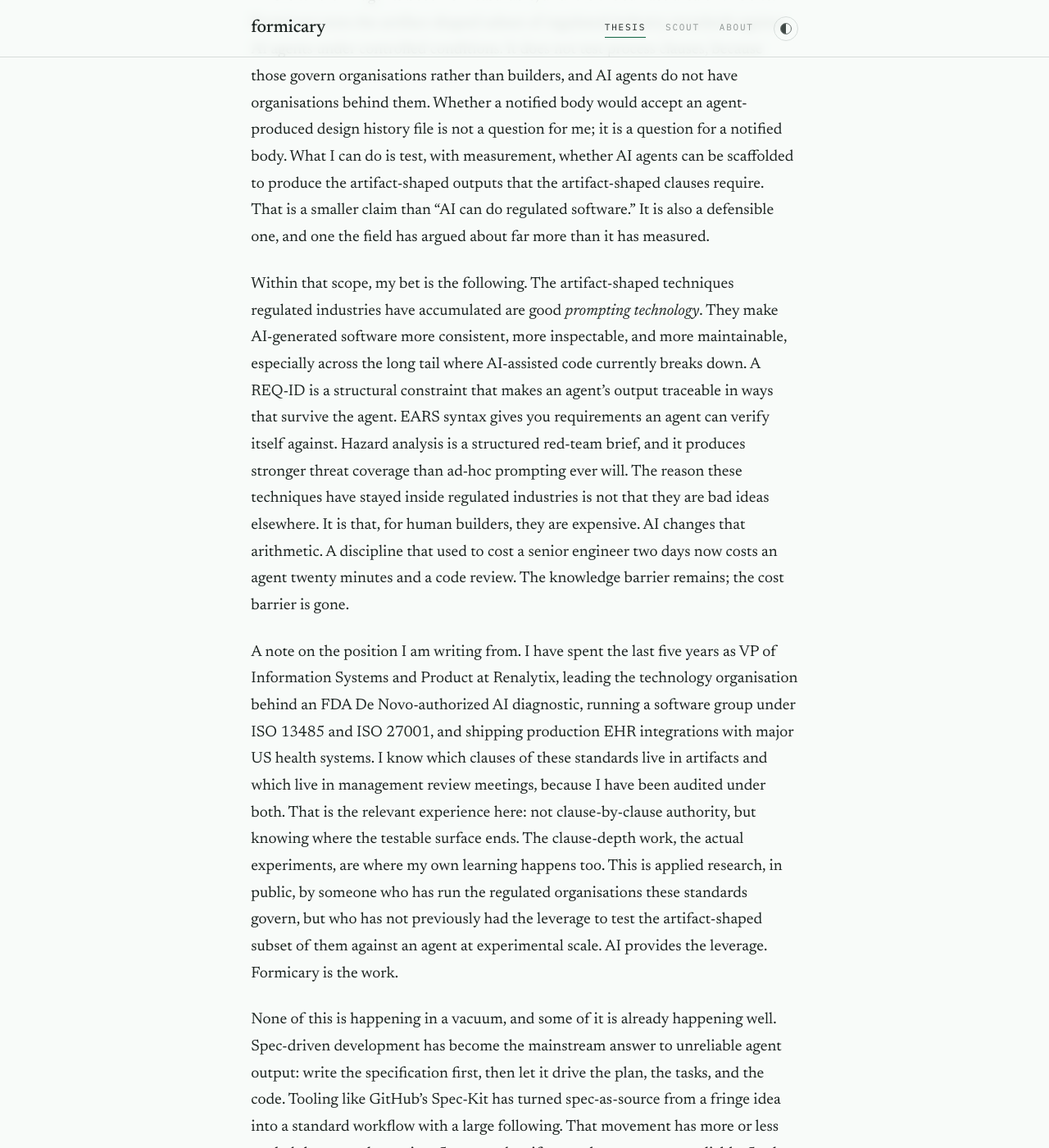
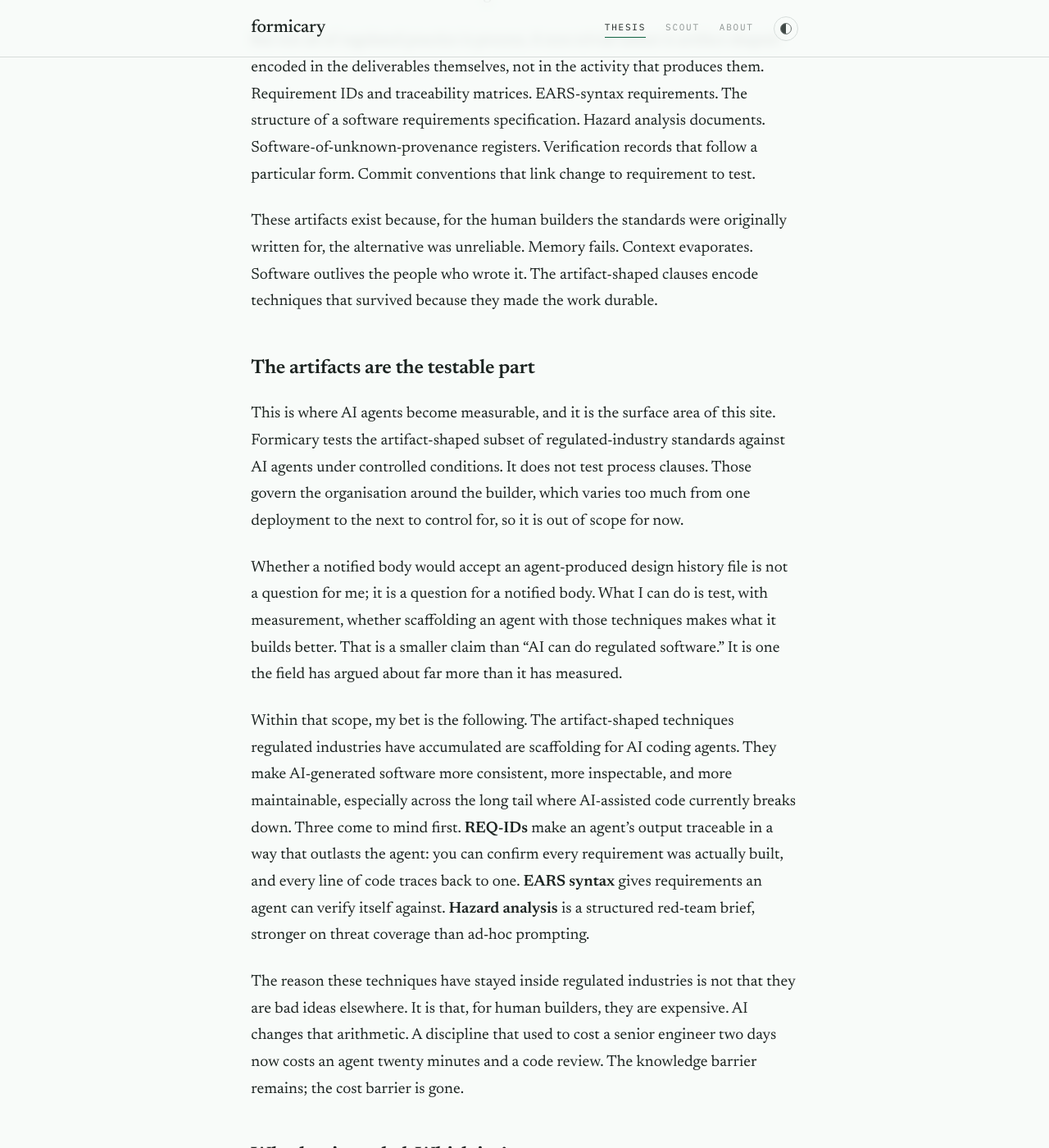
Before and after one commit to AdrianRossouw/formicary.ai, a Jekyll site: the page built from index.md, in a window 1280 px wide and 1400 px high, scrolled down 2166 px. Shown: the whole window at 82% size. Built offline with Jekyll 4.4.1, drawn with Linux system fonts in a browser that asks for light colours; some of the changed text lies outside the part shown.

Commit message:
fix(REQ-018): sync thesis from vault — section headings, tighter standfirst, new sections
Co-Authored-By: Claude Sonnet 4.6 <noreply@anthropic.com>
Entire-Checkpoint: 4634d93ab9a2

```diff
--- a/index.md
+++ b/index.md
@@ -23,33 +23,57 @@ description: Applied research on whether regulated-software discipline makes AI-
 <hr class="rule-mark" />
 
 <div class="prose">
-  <p class="lede">You can build a working SaaS application in a weekend with an AI agent now. That is new, but the interesting question about AI-assisted software is not what gets shipped on Sunday night. It is what the code looks like in year three, when the original author is gone, when the requirements have drifted twice, when something has broken in production and somebody has to figure out what the agent was thinking when it wrote the function that is now on fire.</p>
+  <p class="lede">You can build a working app in a weekend with an AI agent. Whether it still stands in year three is the harder question, and the more expensive one. Regulated industries spent forty years working out how to make fallible builders produce software that lasts. Formicary tests the artifact-shaped part of that discipline on AI coding agents, and measures what helps. Working notes, in public, one experiment at a time.</p>
+
+  <h2>The hard part comes later</h2>
+
+  <p>The interesting question about AI-assisted software is not what gets shipped on Sunday night. It is what the code looks like in year three, when the original author is gone, when the requirements have drifted twice, when something has broken in production and somebody has to figure out what the agent was thinking when it wrote the function that is now on fire.</p>
 
   <p>That is the long tail of software. It is where most of the cost lives, where most of the value lives, and where AI-assisted code currently fails worst. A weekend prototype that nobody can maintain is not a productivity gain. It is technical debt at unprecedented velocity. If AI is going to matter for software in a way that compounds, it has to make the long tail better, not just the launch faster.</p>
 
-  <p>There is a body of practice that has been quietly working on this problem for thirty years, and almost nobody in the AI tooling space is reading it. The regulated-software industries (medical devices, aviation, pharma, finance) have spent decades accumulating answers to the question of how a fallible builder can be made to produce trustworthy, maintainable software. Most of those answers are not about the software itself. They are about the <em>process</em> that produces it: change control, design review, configuration management, training records, management review, supplier qualification, corrective action. The standards that govern these industries are largely process documents. They describe the activity of building, not the build.</p>
+  <h2>The industry already solved this once</h2>
+
+  <p>There is a body of practice that has been quietly working on this problem for forty years, and it seems almost nobody in the AI tooling space is reading it. The regulated-software industries (medical devices, aviation, pharma, finance) have spent decades accumulating answers to the question of how a fallible builder can be made to produce trustworthy, maintainable software.</p>
+
+  <p>Most of those answers are not about the software itself. They are about the <em>process</em> that produces it: change control, design review, configuration management, training records, management review, supplier qualification, corrective action. The standards that govern these industries are largely process documents. They describe the activity of building, not the build.</p>
 
   <p>That is, in itself, the central insight of regulated software. These industries discovered, the hard way, that reliable software is downstream of a reliable process, and that no amount of cleverness in the developer compensates for an uncontrolled environment around the developer. Process-as-substrate-for-quality is not bureaucratic overhead. It is the thing.</p>
 
-  <p>But not all of regulated practice is process. A non-trivial subset is artifact-shaped: encoded in the deliverables themselves, not in the activity that produces them. Requirement IDs and traceability matrices. EARS-syntax requirements. The structure of a software requirements specification. Hazard analysis documents. Software-of-unknown-provenance registers. Verification records that follow a particular form. Commit conventions that link change to requirement to test. These artifacts exist because, for the human builders the standards were originally written for, the alternative was unreliable. Memory fails. Context evaporates. Software outlives the people who wrote it. The artifact-shaped clauses encode techniques that survived because they made the work durable.</p>
+  <p>But not all of regulated practice is process. A non-trivial subset is artifact-shaped: encoded in the deliverables themselves, not in the activity that produces them. Requirement IDs and traceability matrices. EARS-syntax requirements. The structure of a software requirements specification. Hazard analysis documents. Software-of-unknown-provenance registers. Verification records that follow a particular form. Commit conventions that link change to requirement to test.</p>
 
-  <p>This is where AI agents become measurable, and it is the surface area of this site. Formicary tests the artifact-shaped subset of regulated-industry standards against AI agents under controlled conditions. It does not test process clauses, because those govern organisations rather than builders, and AI agents do not have organisations behind them. Whether a notified body would accept an agent-produced design history file is not a question for me; it is a question for a notified body. What I can do is test, with measurement, whether AI agents can be scaffolded to produce the artifact-shaped outputs that the artifact-shaped clauses require. That is a smaller claim than &ldquo;AI can do regulated software.&rdquo; It is also a defensible one, and one the field has argued about far more than it has measured.</p>
+  <p>These artifacts exist because, for the human builders the standards were originally written for, the alternative was unreliable. Memory fails. Context evaporates. Software outlives the people who wrote it. The artifact-shaped clauses encode techniques that survived because they made the work durable.</p>
 
-  <p>Within that scope, my bet is the following. The artifact-shaped techniques regulated industries have accumulated are good <em>prompting technology</em>. They make AI-generated software more consistent, more inspectable, and more maintainable, especially across the long tail where AI-assisted code currently breaks down. A REQ-ID is a structural constraint that makes an agent&rsquo;s output traceable in ways that survive the agent. EARS syntax gives you requirements an agent can verify itself against. Hazard analysis is a structured red-team brief, and it produces stronger threat coverage than ad-hoc prompting ever will. The reason these techniques have stayed inside regulated industries is not that they are bad ideas elsewhere. It is that, for human builders, they are expensive. AI changes that arithmetic. A discipline that used to cost a senior engineer two days now costs an agent twenty minutes and a code review. The knowledge barrier remains; the cost barrier is gone.</p>
+  <h2>The artifacts are the testable part</h2>
 
-  <p>A note on the position I am writing from. I have spent the last five years as VP of Information Systems and Product at Renalytix, leading the technology organisation behind an FDA De Novo-authorized AI diagnostic, running a software group under ISO 13485 and ISO 27001, and shipping production EHR integrations with major US health systems. I know which clauses of these standards live in artifacts and which live in management review meetings, because I have been audited under both. That is the relevant experience here: not clause-by-clause authority, but knowing where the testable surface ends. The clause-depth work, the actual experiments, are where my own learning happens too. This is applied research, in public, by someone who has run the regulated organisations these standards govern, but who has not previously had the leverage to test the artifact-shaped subset of them against an agent at experimental scale. AI provides the leverage. Formicary is the work.</p>
+  <p>This is where AI agents become measurable, and it is the surface area of this site. Formicary tests the artifact-shaped subset of regulated-industry standards against AI agents under controlled conditions. It does not test process clauses. Those govern the organisation around the builder, which varies too much from one deployment to the next to control for, so it is out of scope for now.</p>
 
-  <p>None of this is happening in a vacuum, and some of it is already happening well. Spec-driven development has become the mainstream answer to unreliable agent output: write the specification first, then let it drive the plan, the tasks, and the code. Tooling like GitHub&rsquo;s Spec-Kit has turned spec-as-source from a fringe idea into a standard workflow with a large following. That movement has more or less settled the general question. Structured artifacts make agents more reliable. So the useful question now is not whether, but which. Spec-driven development leans on the specification and little else, while the wider vocabulary the regulated industries spent thirty years building, requirement IDs, traceability, EARS syntax, hazard analysis, has barely entered agent workflows at all. The question I care about is narrow and practical: of those techniques, which ones actually improve outcomes, and by how much?</p>
+  <p>Whether a notified body would accept an agent-produced design history file is not a question for me; it is a question for a notified body. What I can do is test, with measurement, whether scaffolding an agent with those techniques makes what it builds better. That is a smaller claim than &ldquo;AI can do regulated software.&rdquo; It is one the field has argued about far more than it has measured.</p>
+
+  <p>Within that scope, my bet is the following. The artifact-shaped techniques regulated industries have accumulated are scaffolding for AI coding agents. They make AI-generated software more consistent, more inspectable, and more maintainable, especially across the long tail where AI-assisted code currently breaks down. Three come to mind first. <strong>REQ-IDs</strong> make an agent&rsquo;s output traceable in a way that outlasts the agent: you can confirm every requirement was actually built, and every line of code traces back to one. <strong>EARS syntax</strong> gives requirements an agent can verify itself against. <strong>Hazard analysis</strong> is a structured red-team brief, stronger on threat coverage than ad-hoc prompting.</p>
+
+  <p>The reason these techniques have stayed inside regulated industries is not that they are bad ideas elsewhere. It is that, for human builders, they are expensive. AI changes that arithmetic. A discipline that used to cost a senior engineer two days now costs an agent twenty minutes and a code review. The knowledge barrier remains; the cost barrier is gone.</p>
+
+  <h2>Whether is settled. Which isn&rsquo;t.</h2>
+
+  <p>None of this is happening in a vacuum, and some of it is already happening well. Spec-driven development has become the mainstream answer to unreliable agent output: write the specification first, then let it drive the plan, the tasks, and the code. Tooling like GitHub&rsquo;s Spec-Kit has turned spec-as-source from a fringe idea into a standard workflow with a large following. That movement has more or less settled the general question. Structured artifacts make agents more reliable. So the useful question now is not whether, but which. Spec-driven development leans on the specification and little else, while the wider vocabulary the regulated industries spent forty years building has barely entered agent workflows at all. The question I care about is narrow and practical: of those techniques, which ones actually improve outcomes, and by how much?</p>
+
+  <h2>Start with the cheapest technique</h2>
 
   <p>The first experiment, Gen 001, tests the lowest-cost technique with the most obvious transfer beyond regulated industries: requirement IDs. The substrate is the backend of a small recipe application, repeatedly built from spec under different scaffolding variants. One variant gives the agent a flat specification. Another adds REQ-IDs in the spec. A third adds REQ-IDs in the spec and references to them in the agent&rsquo;s instructions and commit conventions. Each variant runs twenty times. The scorer suite checks whether every requirement has an implementation reference, whether every implementation cites a requirement, whether commit messages carry REQ-IDs, and whether the test suite covers each requirement bidirectionally.</p>
 
-  <p>Designing that scorer suite is the current work, and it is the hard part. Deciding what counts as a requirement being <em>satisfied</em> rather than merely <em>referenced</em> is where conformance measurement stops being mechanical and starts requiring judgement. Most of what passes for AI evaluation right now is benchmark theatre; if I cannot defend the scorer, the numbers are noise. So I am isolating the irreducibly semantic judgement to the smallest possible surface, scoring everything around it deterministically, and validating the judge against a hand-scored gold set before trusting it across trials. I would rather get the evaluation defensible before running a single trial than generate numbers I cannot stand behind. Where exactly conformance scoring stops being mechanical is, in itself, one of the findings.</p>
+  <p>Designing that scorer suite is the current work, and it is the hard part. Deciding what counts as a requirement being <em>satisfied</em> rather than merely <em>referenced</em> is where conformance measurement stops being mechanical and starts needing judgement, and getting that judgement defensible before a single trial runs matters more than producing numbers quickly. Where exactly conformance scoring stops being mechanical is, in itself, one of the findings.</p>
+
+  <h2>Measuring the obvious is the contribution</h2>
 
   <p>It is a deliberately unsurprising experiment. I do not expect it to overturn anyone&rsquo;s intuition. I expect it to produce numbers (effect sizes, variance estimates, conditions under which the technique helps and conditions under which it does not) for a question that almost everyone in the AI tooling space has an opinion on but very few have measured. The contribution is the measurement, not the discovery. The field currently has a glut of novelty and a famine of receipts. I would rather publish honest results on obvious questions than novel speculation on hard ones.</p>
 
   <p>If requirement IDs turn out to be worth the trouble, the obvious next techniques are EARS-syntax requirements, traceability matrices, and hazard analysis. Each would be its own experiment, run against the same scorer suite, written up the same way: what it tested, what it left out, what it found. But that is contingent on the first one earning it. I am not committing to a programme or a calendar. I am running one experiment. If it is useful, I will run another.</p>
 
   <p>The first experiment is in design, and its evaluation is what I am building now. I will write up what I find, when I find it. Working notes, in public.</p>
+
+  <h2>Who&rsquo;s writing this</h2>
+
+  <p>I have spent the last five years as VP of Information Systems and Product at Renalytix, leading the technology organisation behind an FDA De Novo-authorized AI diagnostic, running a software group under ISO 13485 and ISO 27001, and shipping production EHR integrations with major US health systems. I know which clauses of these standards live in artifacts and which live in management review meetings, because I have been audited under both. That is the relevant experience here: not clause-by-clause authority, but knowing where the testable surface ends. The clause-depth work, the actual experiments, are where my own learning happens too. This is applied research, in public, by someone who has run the regulated organisations these standards govern, but who has not previously had the leverage to test the artifact-shaped subset of them against an agent at experimental scale. AI provides the leverage. Formicary is the work.</p>
 </div>
 
 <p class="masthead__byline" style="margin-top: var(--space-7);">Adrian Rossouw &nbsp;&middot;&nbsp; June 2026</p>
```
